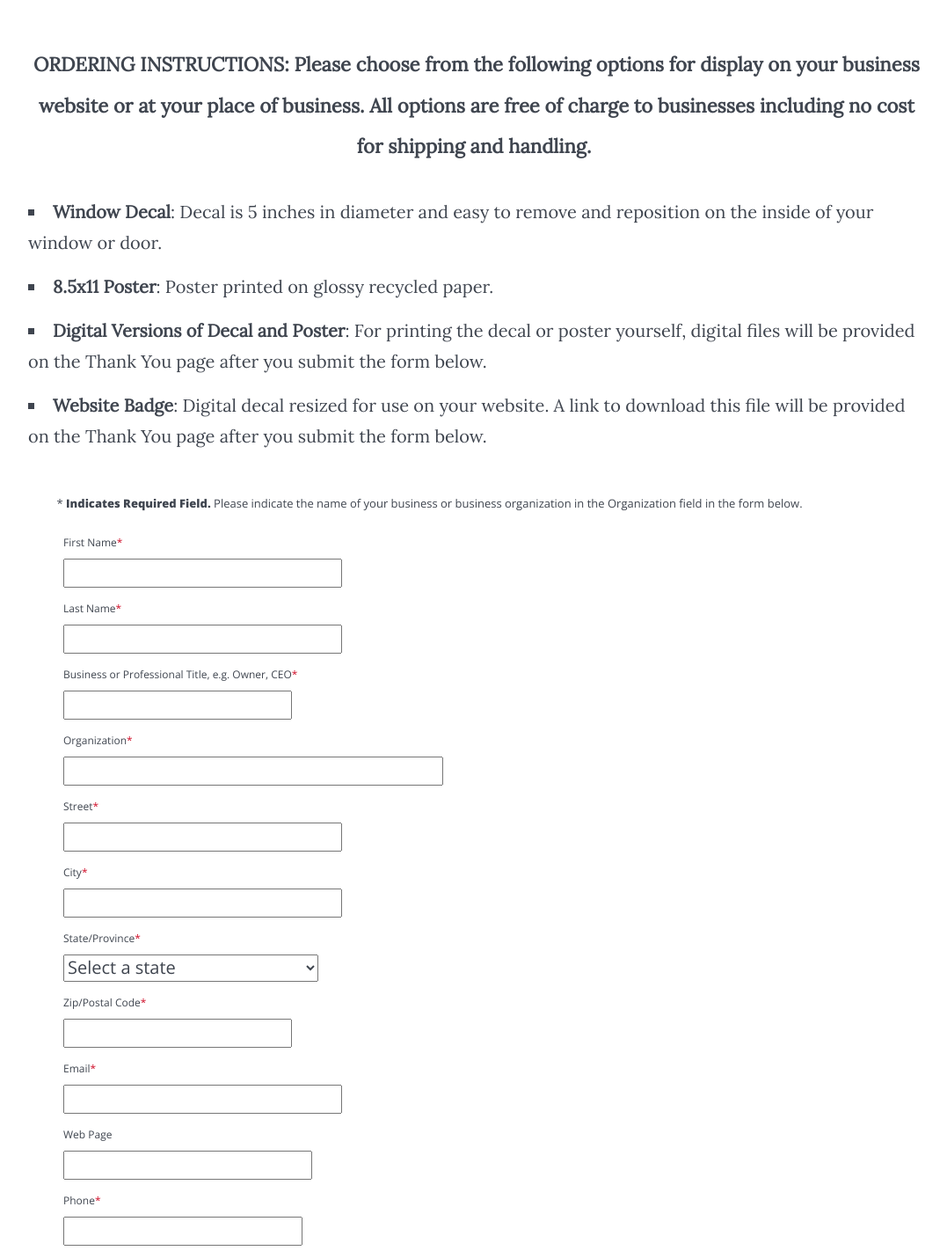
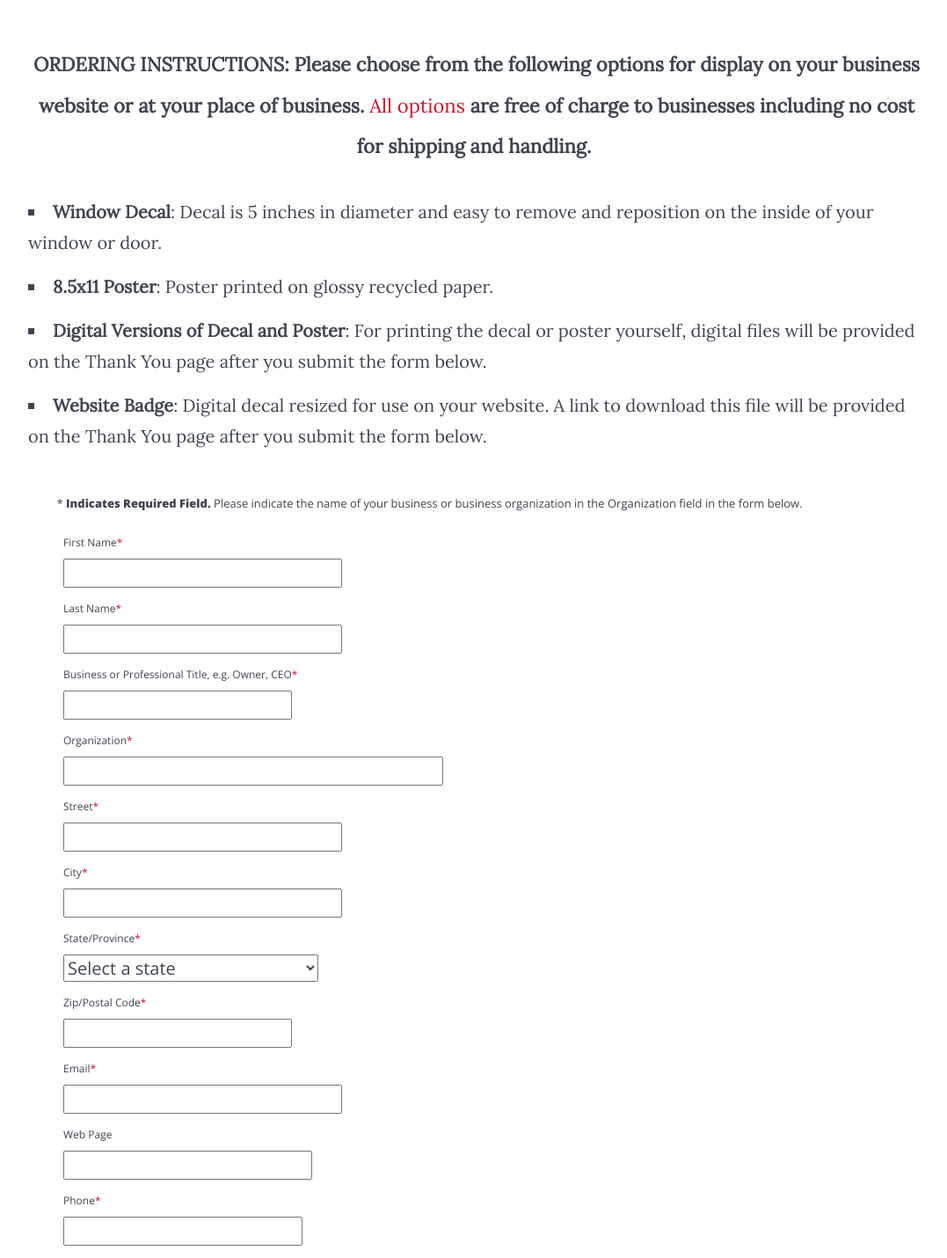
Before and after one commit to misfist/1010stickers, a PHP site: page /salsa-template.html in a window 1280 px wide. Shown: the part 510-1940 px from the top of the page at 88% size, without its empty margins (98-1175 px from the left). Run offline with PHP 8.4, Linux system fonts and the light colour scheme; some libraries are stand-ins or nearby versions.

Commit message:
Updated link style for order form.

```diff
--- a/library/css/style.css
+++ b/library/css/style.css
@@ -1234,20 +1234,37 @@ body.order-form section#intro article {
     list-style-type: square;
     list-style-position: inside;
     text-align: left; }
-  /* line 59, ../scss/base/_orderform.scss */
+  /* line 41, ../scss/base/_mixins.scss */
+  body.order-form section#intro article a,
+  body.order-form section#intro article a:link {
+    border: none;
+    color: #d0112b;
+    font-weight: normal;
+    text-decoration: none; }
+  /* line 47, ../scss/base/_mixins.scss */
+  body.order-form section#intro article a:visited {
+    border: none;
+    color: #d0112b;
+    text-decoration: none; }
+  /* line 52, ../scss/base/_mixins.scss */
+  body.order-form section#intro article a:hover {
+    border: none;
+    color: #0077bd;
+    text-decoration: none; }
+  /* line 61, ../scss/base/_orderform.scss */
   body.order-form section#intro article .required {
     color: #d0112b; }
-  /* line 72, ../scss/base/_orderform.scss */
+  /* line 66, ../scss/base/_orderform.scss */
   body.order-form section#intro article .diaFields,
   body.order-form section#intro article .formRow {
     text-align: left;
     font-family: "Open Sans", sans-serif !important; }
-    /* line 75, ../scss/base/_orderform.scss */
+    /* line 69, ../scss/base/_orderform.scss */
     body.order-form section#intro article .diaFields label,
     body.order-form section#intro article .formRow label {
       font-size: 0.75em;
       display: block; }
-    /* line 80, ../scss/base/_orderform.scss */
+    /* line 74, ../scss/base/_orderform.scss */
     body.order-form section#intro article .diaFields input[type='submit'],
     body.order-form section#intro article .formRow input[type='submit'] {
       display: inline-block;
@@ -1274,18 +1291,18 @@ body.order-form section#intro article {
         border-width: 2px;
         border-style: solid; }
   @media screen and (max-width: 30em) {
-    /* line 84, ../scss/base/_orderform.scss */
+    /* line 78, ../scss/base/_orderform.scss */
     body.order-form section#intro article .formRow {
       padding: 0 0.625em; } }
   @media screen and (min-width: 48em) {
-    /* line 84, ../scss/base/_orderform.scss */
+    /* line 78, ../scss/base/_orderform.scss */
     body.order-form section#intro article .formRow {
       padding: 0 2.5em; } }
-  /* line 93, ../scss/base/_orderform.scss */
+  /* line 87, ../scss/base/_orderform.scss */
   body.order-form section#intro article p#jQ-uid-3 {
     display: none; }
 @media screen and (max-width: 30em) {
-  /* line 100, ../scss/base/_orderform.scss */
+  /* line 94, ../scss/base/_orderform.scss */
   body.order-form section#partners li {
     display: block;
     float: left;
@@ -1297,6 +1314,6 @@ body.order-form section#intro article {
     /* line 41, ../scss/neat/grid/_span-columns.scss */
     body.order-form section#partners li:last-child {
       margin-right: 0; }
-    /* line 107, ../scss/base/_orderform.scss */
+    /* line 101, ../scss/base/_orderform.scss */
     body.order-form section#partners li:last-child {
       padding-bottom: 0; } }
--- a/library/scss/base/_orderform.scss
+++ b/library/scss/base/_orderform.scss
@@ -56,18 +56,12 @@ body.order-form {
           text-align: left;
         }
       }
+      @include standard-links ($color: $red, $vcolor: $red, $hcolor: $blue, $weight: normal);
+
       .required {
         color: $red;
       }
-      .supporterInfo {
-        // @include media($mobile) {
-        //   padding: 0 em(10);
-        // }
-        // @include media($desktop) {
-        //   padding: 0 em(40);
-        // }
-
-      }
+      .supporterInfo {}
       .diaFields,
       .formRow {
         text-align: left;
--- a/salsa-template.html
+++ b/salsa-template.html
@@ -34,7 +34,7 @@
                 </div>
                 <h2>Order Form for Decal + Poster</h2>
 
-                <h3>ORDERING INSTRUCTIONS: Please choose from the following options for display on your business website or at your place of business. All options are free of charge to businesses including no cost for shipping and handling.&nbsp;</h3>
+                <h3>ORDERING INSTRUCTIONS: Please choose from the following options for display on your business website or at your place of business. <a href="somelink.html">All options</a> are free of charge to businesses including no cost for shipping and handling.&nbsp;</h3>
                 <ul>
                     <li><b>Window Decal</b>: Decal is 5 inches in diameter and easy to remove and reposition on the inside of your window or door.</li>
                     <li><b>8.5x11 Poster</b>: Poster printed on glossy recycled paper.</li>
```
